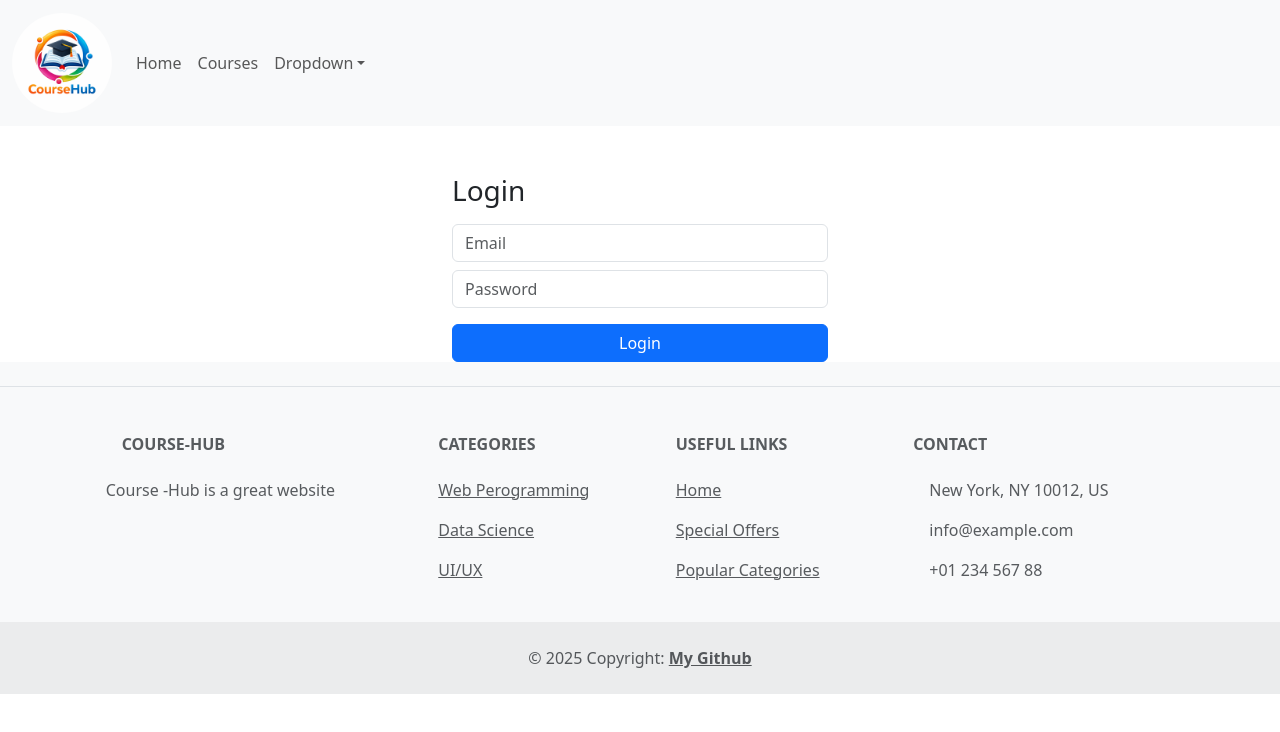
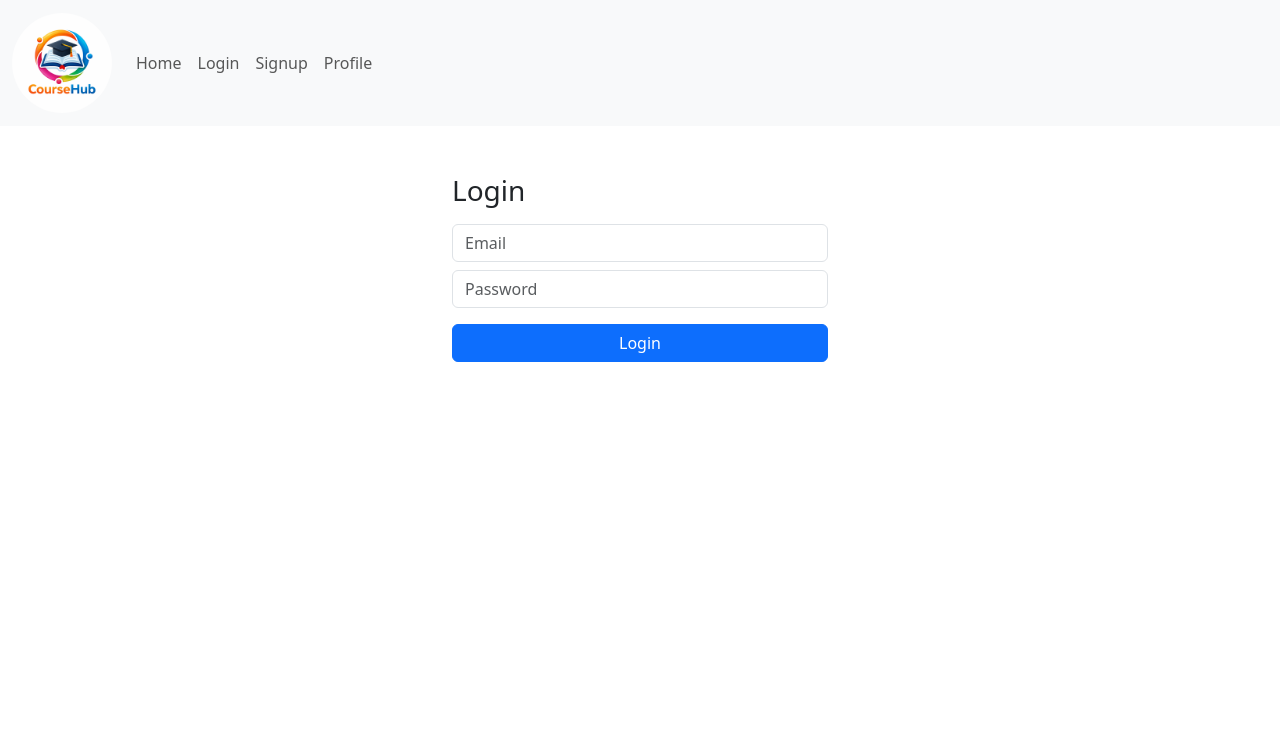
Before and after one commit to anormalprgrmr/coursehub, a React (Vite) app: page /login in a window 1280 px wide. Shown: the top 732 px of the page. Built offline with nearby package versions, Linux system fonts and the light colour scheme.

Commit message:
feat : user booking history

```diff
--- a/src/app/App.jsx
+++ b/src/app/App.jsx
@@ -1,16 +1,19 @@
-import { Outlet } from "react-router-dom";
-import NavBar from "../shared/components/navbar/NavBar"
-import Footer from "../shared/components/footer/Footer"
+import { Outlet, useLocation } from "react-router-dom";
+import NavBar from "../shared/components/navbar/NavBar";
+import Footer from "../shared/components/footer/Footer";
 import "bootstrap/dist/js/bootstrap.bundle.min.js";
 import ScrollToTop from "../shared/components/scrollToTop/ScrollToTop";
 
 function App() {
+  const location = useLocation();
+  const hideFooter =
+    location.pathname === "/login" || location.pathname === "/signup" || location.pathname === "/profile";
   return (
     <>
       <NavBar />
       <ScrollToTop />
       <Outlet />
-      <Footer />
+      {!hideFooter && <Footer />}
     </>
   );
 }
--- a/src/features/courses/data.js
+++ b/src/features/courses/data.js
@@ -153,3 +153,16 @@ export const courses = [
     courseNumber: 350
   }
 ];
+
+export const bookingHistory = [
+  {
+    course : "Web Design",
+    data:"13/5/2023",
+    status:"Completed"
+  },
+  {
+    course : "Backend",
+    data:"24/7/2024",
+    status:"Still Learning"
+  }
+]
--- a/src/features/profile/components/UserBooking.jsx
+++ b/src/features/profile/components/UserBooking.jsx
@@ -7,10 +7,9 @@ export default function UserBookings({ bookings }) {
 
       {bookings.map((b) => (
         <div key={b.id} className="border rounded p-2 mb-2">
-          <strong>Course:</strong> {b.courseId} <br />
-          <strong>Seats:</strong> {b.seats} <br />
-          <strong>Date:</strong> {new Date(b.date).toLocaleDateString()} <br />
-          <strong>Status:</strong> {b.status}
+          <strong>Course:</strong> {b.course} <br />
+          <strong>Status:</strong> {b.status} <br />
+          <strong>Date:</strong> {b.date} <br />
         </div>
       ))}
     </div>
--- a/src/features/profile/pages/ProfilePage.jsx
+++ b/src/features/profile/pages/ProfilePage.jsx
@@ -28,7 +28,7 @@ export default function ProfilePage() {
 
   return (
     <div className={styles.profile_container}>
-      <h2 className={styles.profile_title}>Your Profile</h2>
+      <h2 className={`${styles.profile_title} mt-4 mb-5`}>Your Profile</h2>
 
       <UserInfo user={user} />
       <UserBookings bookings={bookings} />
--- a/src/features/profile/profile.service.js
+++ b/src/features/profile/profile.service.js
@@ -1,13 +1,10 @@
 import { getCurrentUser } from "../auth/auth.service";
+import {bookingHistory} from '../courses/data'
 
 export function getUserProfile() {
   return getCurrentUser();
 }
 
 export function getUserBookings() {
-  const user = getCurrentUser();
-  if (!user) return [];
-
-  const all = JSON.parse(localStorage.getItem("bookings") || "[]");
-  return all.filter(b => b.userId === user.id);
+  return bookingHistory
 }
--- a/src/shared/components/navbar/NavBar.jsx
+++ b/src/shared/components/navbar/NavBar.jsx
@@ -1,13 +1,17 @@
 import { Link } from "react-router-dom";
-import logoImage from '../../../assets/logo.png'
+import logoImage from "../../../assets/logo.png";
 
 export default function NavBar() {
   return (
     <nav className="navbar navbar-expand-lg bg-body-tertiary">
       <div className="container-fluid">
-
         <Link className="navbar-brand" to="/">
-          <img style={{maxWidth: "100px",borderRadius:"60px"}} src={logoImage} alt="" srcset="" />
+          <img
+            style={{ maxWidth: "100px", borderRadius: "60px" }}
+            src={logoImage}
+            alt=""
+            srcset=""
+          />
         </Link>
 
         <button
@@ -24,30 +28,29 @@ export default function NavBar() {
 
         <div className="collapse navbar-collapse" id="navbarNav">
           <ul className="navbar-nav me-auto mb-2 mb-lg-0">
-
             <li className="nav-item">
-              <Link className="nav-link" to="/">Home</Link>
+              <Link className="nav-link" to="/">
+                Home
+              </Link>
             </li>
 
             <li className="nav-item">
-              <Link className="nav-link" to="/courses">Courses</Link>
+              <Link className="nav-link" to="/login">
+                Login
+              </Link>
             </li>
 
-            <li className="nav-item dropdown">
-              <a
-                className="nav-link dropdown-toggle"
-                href="#"
-                data-bs-toggle="dropdown"
-              >
-                Dropdown
-              </a>
-
-              <ul className="dropdown-menu">
-                <li><Link className="dropdown-item" to="/action">Action</Link></li>
-                <li><Link className="dropdown-item" to="/settings">Settings</Link></li>
-              </ul>
+            <li className="nav-item">
+              <Link className="nav-link" to="/signup">
+                Signup
+              </Link>
             </li>
 
+            <li className="nav-item">
+              <Link className="nav-link" to="/profile">
+                Profile
+              </Link>
+            </li>
           </ul>
         </div>
       </div>
```
